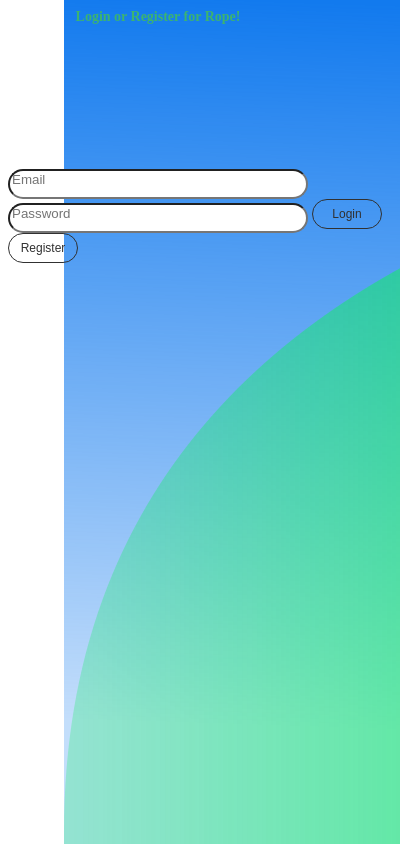
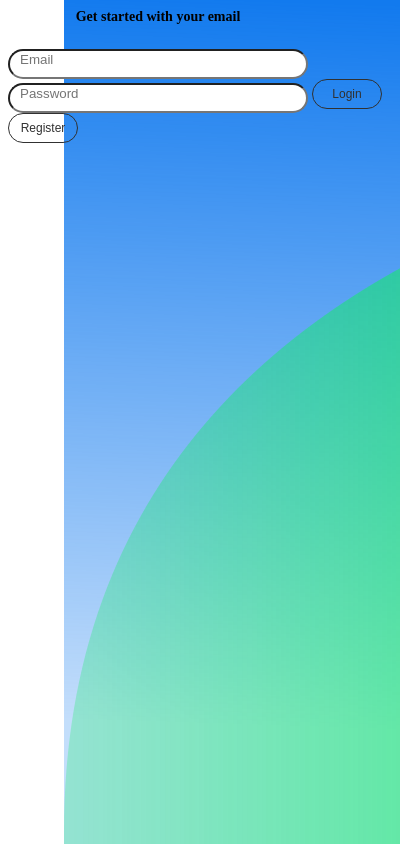
Before and after one commit to jakevollkommer/Rope, a browser extension: page popup.html in a window 400 px wide. Drawn offline with Linux system fonts and the light colour scheme; no server answers; files whose address does not match are found by name.

Commit message:
changed some more stuff idk

```diff
--- a/popup.html
+++ b/popup.html
@@ -6,7 +6,8 @@
   </head>
   <body>
     <div id = "LoginPage">
-      <h1>Login or Register for Rope!</h1>
+      <h1>Get started with your email</h1>
+      <!-- <h2> Get started with your email </h2> -->
       <input id="email" type="text" placeholder="Email" name="Email" required>
       <input id="password" type="password" placeholder="Password" name="psw" required>
       <button id="login-button">Login</button>
--- a/styles/styles.css
+++ b/styles/styles.css
@@ -1,14 +1,19 @@
 h1 {
-	color: mediumseagreen;
+	/*color: mediumseagreen;*/
+    /*box-shadow: 10px 5px 5px;*/
     /*background-color: lightblue;*/
     text-align: center;
     font-size: 14px;
-    height: 150px;
+    height: 30px;
     width: 300px;
     /*background-image: url("logo.png");*/
 
 
 }
+/*h2 {
+    text-align: center;
+    font-size: 15px;
+}*/
 body{
     background-image: url("logo.png");
 
@@ -21,6 +26,7 @@ button {
    border: 1px solid #313131;
    border-radius: 50px;
    font-size: 12px;
+   /*border: */
    cursor: pointer;
    /*padding-right: 20px;*/
    /*transform: translateX(-100%);*/
@@ -32,10 +38,12 @@ form {
 input {
     height: 30px;
     width: 300px;
-    border-radius: 60px;
+    border-radius: 30px;
     padding-bottom: 10px;
     -webkit-appearance: textfield;
     box-sizing: border-box;
+    padding-left: 10px;
+    text-decoration: none;
 
 }
 span + span {
```
